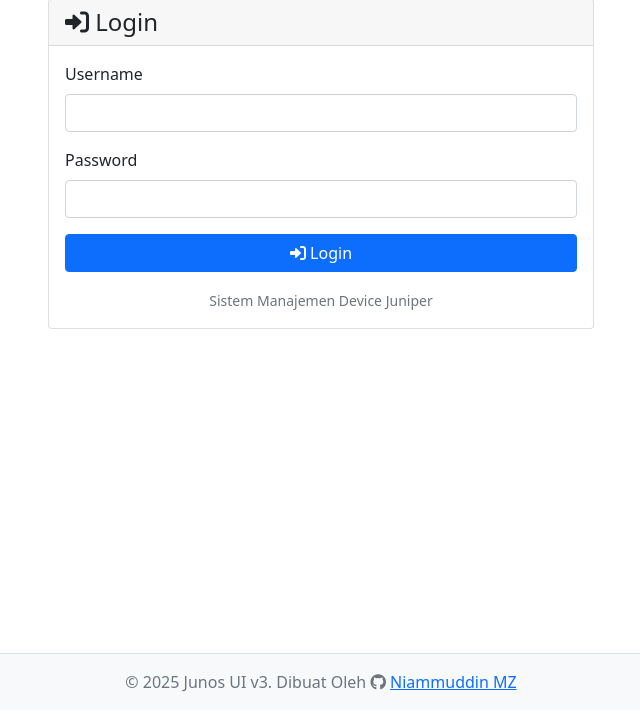
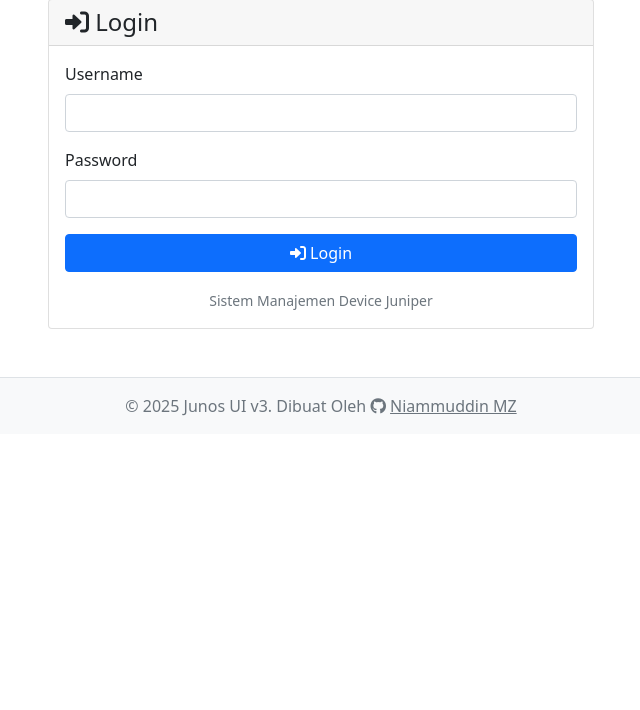
Before and after one commit to niammuddin/junos-ui, a Flask app: page /login in a window 1280 px wide. Shown: the part 90-800 px from the top of the page, without its empty margins (319-959 px from the left). Run offline with Flask 3, Linux system fonts and the light colour scheme.

Commit message:
fix: Adjust footer margin and update status page comments for clarity

```diff
--- a/templates/base.html
+++ b/templates/base.html
@@ -313,11 +313,11 @@
     </main>
 
     <!-- Footer -->
-    <footer class="footer mt-auto py-3 bg-light border-top">
+    <footer class="footer mt-5 py-3 bg-light border-top">
         <div class="container text-center">
             <span class="text-muted">
                 <!-- jangan hapus credit, hargai pembuat aplikasi ini -->
-                &copy; <span id="current-year"></span> Junos UI v3. Dibuat Oleh <i class="fa-brands fa-github"></i> <a href="https://github.com/niammuddin">Niammuddin MZ</a>
+                &copy; <span id="current-year"></span> Junos UI v3. Dibuat Oleh <i class="fa-brands fa-github"></i> <a href="https://github.com/niammuddin" class="text-muted">Niammuddin MZ</a>
             </span>
         </div>
     </footer>
--- a/templates/juniper/status.html
+++ b/templates/juniper/status.html
@@ -85,7 +85,7 @@
           <div class="d-flex justify-content-between align-items-center mb-2">
             <div>
               <h5 class="mb-1">System Overview</h5>
-              <small class="text-muted">Ditarik asinkron, halaman langsung tampil.</small>
+              <!-- <small class="text-muted">Ditarik asinkron, halaman langsung tampil.</small> -->
             </div>
           </div>
           <div class="alert alert-warning d-none" role="alert" data-system-error></div>
@@ -98,7 +98,7 @@
           <div class="d-flex justify-content-between align-items-center mb-2">
             <div>
               <h5 class="mb-1">Profil Koneksi</h5>
-              <small class="text-muted">Data ini diambil langsung dari database.</small>
+              <!-- <small class="text-muted">Data ini diambil langsung dari database.</small> -->
             </div>
           </div>
           <div class="row g-3">
@@ -159,7 +159,7 @@
     <div class="d-flex justify-content-between align-items-center mb-2">
       <div>
         <h5 class="mb-1"><i class="fas fa-server me-2 text-primary"></i>Route Engine</h5>
-        <small class="text-muted">Data dimuat dari API backend tanpa menahan render halaman.</small>
+        <!-- <small class="text-muted">Data dimuat dari API backend tanpa menahan render halaman.</small> -->
       </div>
     </div>
     <div class="alert alert-warning d-none" role="alert" data-route-error></div>
```
